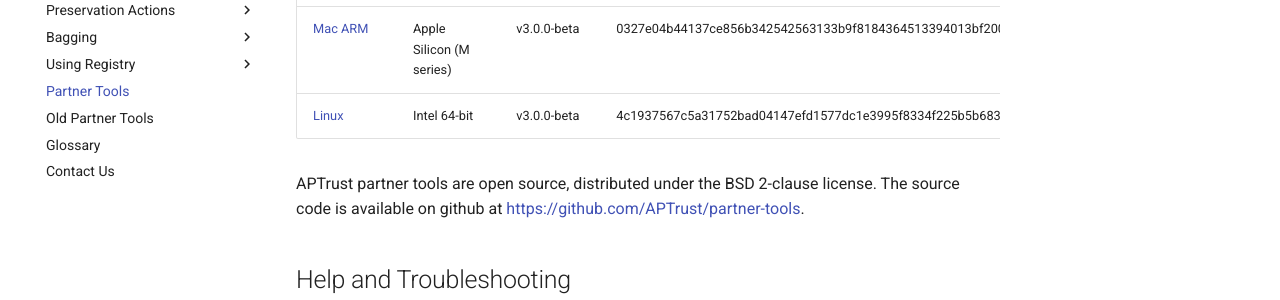
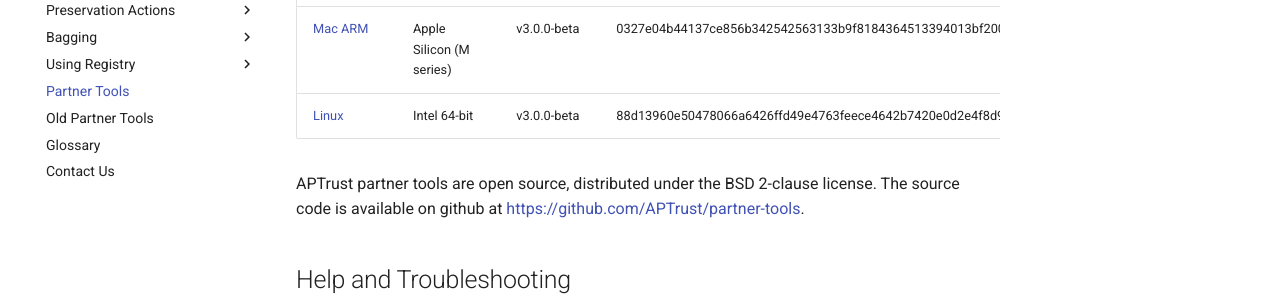
Before and after one commit to APTrust/userguide, an MkDocs documentation site: the page built from docs/partner_tools.md, in a window 1280 px wide and 900 px high, scrolled down 668 px. Shown: the part 152-452 px from the top of the window. Built offline with MkDocs 1.6.1 and Material for MkDocs 9.7.7, drawn with Linux system fonts in a browser that asks for light colours; comment, search, counter and statistics services are not loaded.

Commit message:
Updated checksum of apt-cmd linux build, since the new build omits CGO

```diff
--- a/docs/partner_tools.md
+++ b/docs/partner_tools.md
@@ -22,7 +22,7 @@ anyone can use apt-cmd's bagging and S3 features.
 | [Windows](https://s3.amazonaws.com/aptrust.public.download/apt-cmd/v3.0.0-beta/windows/apt-cmd.exe) | Intel 64-bit | v3.0.0-beta | b12d7daf68ca2a2ea99ea208143e4571cf49fd8221ea1998a9b4f5db9774b631 |
 | [Mac Intel](https://s3.amazonaws.com/aptrust.public.download/apt-cmd/v3.0.0-beta/mac-intel/apt-cmd)  | Intel 64-bit | v3.0.0-beta | 1b5ceb015744e9ca818e5526f0940988fd4dad7f56c1bde105762bd89522265b |
 | [Mac ARM](https://s3.amazonaws.com/aptrust.public.download/apt-cmd/v3.0.0-beta/mac-arm/apt-cmd) | Apple Silicon (M series) | v3.0.0-beta | 0327e04b44137ce856b342542563133b9f8184364513394013bf200939dd6c8e |
-| [Linux](https://s3.amazonaws.com/aptrust.public.download/apt-cmd/v3.0.0-beta/linux/apt-cmd) | Intel 64-bit | v3.0.0-beta | 4c1937567c5a31752bad04147efd1577dc1e3995f8334f225b5b683709117f58 |
+| [Linux](https://s3.amazonaws.com/aptrust.public.download/apt-cmd/v3.0.0-beta/linux/apt-cmd) | Intel 64-bit | v3.0.0-beta | 88d13960e50478066a6426ffd49e4763feece4642b7420e0d2e4f8d9412e9c88 |
 
 APTrust partner tools are open source, distributed under the BSD 2-clause license. The source code is available on github at [https://github.com/APTrust/partner-tools](https://github.com/APTrust/partner-tools){target=_blank}.
 
```
